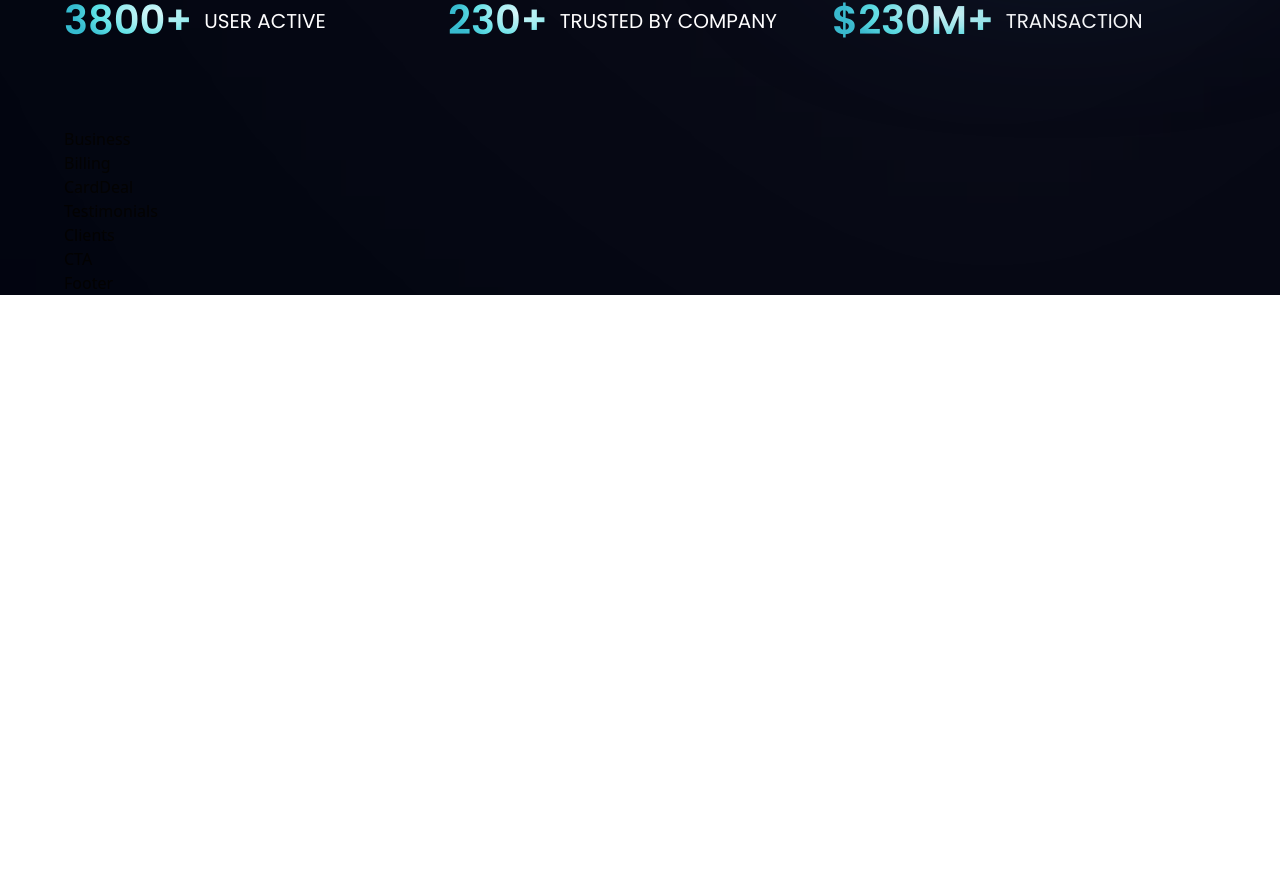
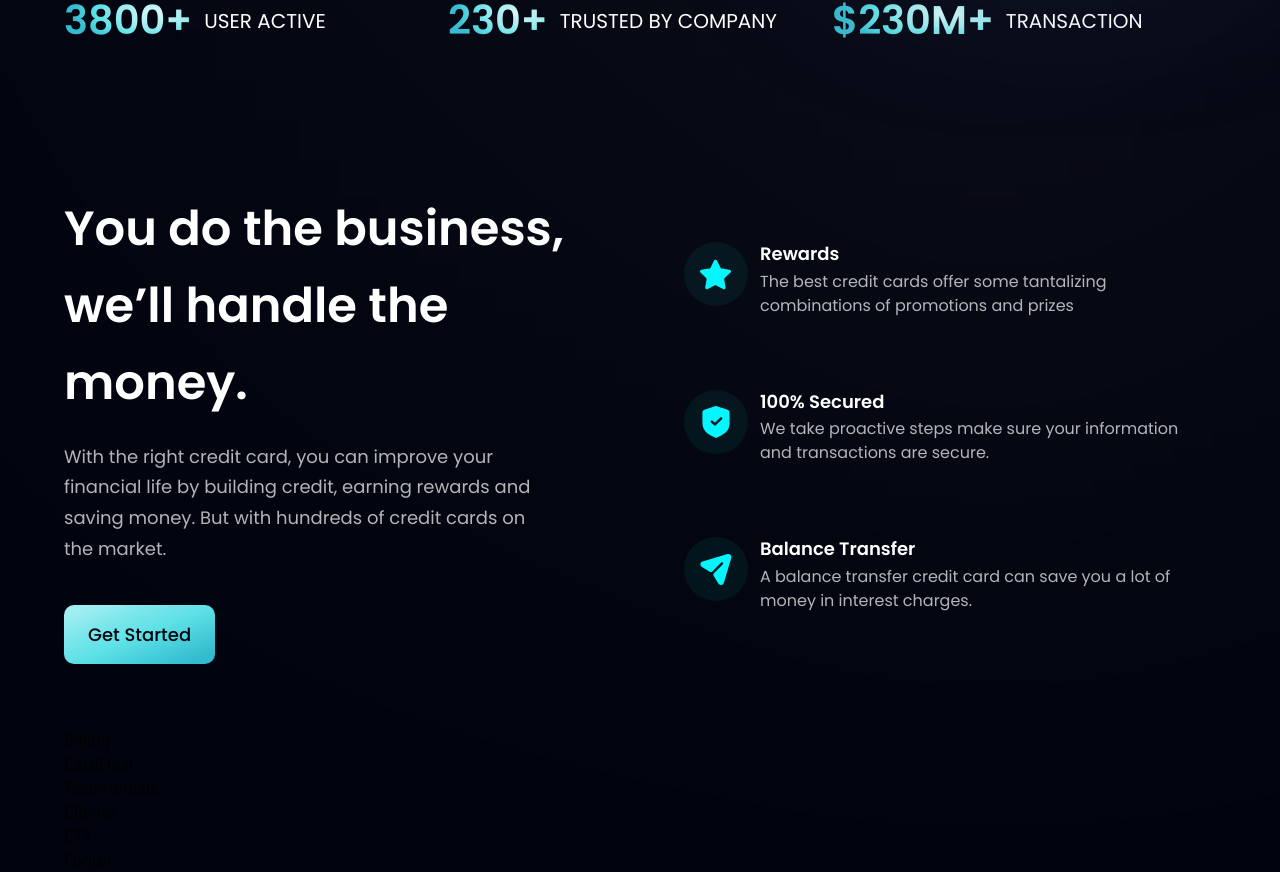
Before and after one commit to nelsonchege/bank_website, a React (Vite) app: page / in a window 1280 px wide. Shown: the part 794-1666 px from the top of the page. Before the commit the page ends 1089 px from the top, so only its background shows below. Built offline with nearby package versions, Linux system fonts and the light colour scheme.

Commit message:
feat: impliment bussiness section

```diff
--- a/src/components/Business.jsx
+++ b/src/components/Business.jsx
@@ -1,7 +1,44 @@
-import React from 'react'
+import { features } from "../constants";
+import styles, { layout } from "../style";
+import Button from "./Button";
 
+const FeatureCard = ({ icon, title, content, index }) => (
+  <div className={`flex flex-row p-6 rounded-[20px] ${index !== features.length - 1 ? "mb-6" : "mb-0"} feature-card`}>
+    <div className={`w-[64px] h-[64px] rounded-full ${styles.flexCenter} bg-dimBlue`}>
+      <img src={icon} alt="star" className="w-[50%] h-[50%] object-contain" />
+    </div>
+    <div className="flex-1 flex flex-col ml-3">
+      <h4 className="font-poppins font-semibold text-white text-[18px] leading-[23.4px] mb-1">
+        {title}
+      </h4>
+      <p className="font-poppins font-normal text-dimWhite text-[16px] leading-[24px]">
+        {content}
+      </p>
+    </div>
+  </div>
+);
 export default function Business() {
   return (
-    <div>Business</div>
+    <section id="features" className={layout.section}>
+    <div className={layout.sectionInfo}>
+      <h2 className={styles.heading2}>
+        You do the business, <br className="sm:block hidden" /> we’ll handle
+        the money.
+      </h2>
+      <p className={`${styles.paragraph} max-w-[470px] mt-5`}>
+        With the right credit card, you can improve your financial life by
+        building credit, earning rewards and saving money. But with hundreds
+        of credit cards on the market.
+      </p>
+
+      <Button styles={`mt-10`} />
+    </div>
+
+    <div className={`${layout.sectionImg} flex-col`}>
+      {features.map((feature, index) => (
+        <FeatureCard key={feature.id} {...feature} index={index} />
+      ))}
+    </div>
+  </section>
   )
 }
--- a/src/components/Button.jsx
+++ b/src/components/Button.jsx
@@ -1,7 +1,9 @@
-import React from 'react'
+import React from "react";
 
-export default function Button() {
-  return (
-    <div>Button</div>
-  )
-}
+const Button = ({ styles }) => (
+  <button type="button" className={`py-4 px-6 font-poppins font-medium text-[18px] text-primary bg-blue-gradient rounded-[10px] outline-none ${styles}`}>
+    Get Started
+  </button>
+);
+
+export default Button;
```
